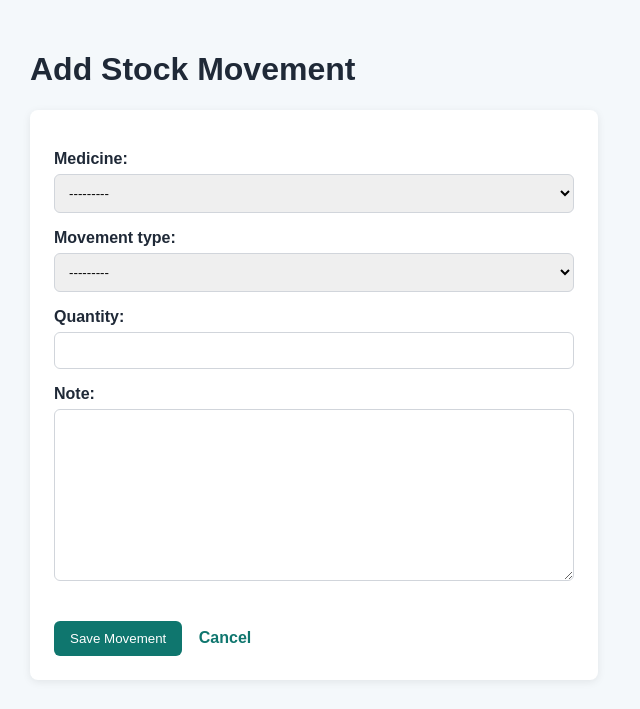
After one commit to vfb-dev/medistock, a Django app: page /movements/add/ in a window 1280 px wide. The commit adds this page. Shown: the top 709 px of the page, without its empty margins (0-640 px from the left). Run offline with Django 5.2, Linux system fonts and the light colour scheme; data that the repository does not hold is empty.

Commit message:
add movements

```diff
--- a/inventory/forms.py
+++ b/inventory/forms.py
@@ -1,6 +1,6 @@
 from django import forms
 
-from .models import Medicine, Supplier, StockBatch
+from .models import Medicine, Supplier, StockBatch, StockMovement
 
 
 class MedicineForm(forms.ModelForm):
@@ -38,3 +38,13 @@ class StockBatchForm(forms.ModelForm):
         widgets = {
             'expiry_date': forms.DateInput(attrs={'type': 'date'}),
         }
+
+class StockMovementForm(forms.ModelForm):
+    class Meta:
+        model = StockMovement
+        fields = [
+            'medicine',
+            'movement_type',
+            'quantity',
+            'note',
+        ]
--- a/inventory/urls.py
+++ b/inventory/urls.py
@@ -18,4 +18,5 @@ urlpatterns = [
     path('batches/<int:pk>/edit/', views.batch_update, name='batch_update'),
     path('batches/<int:pk>/delete/', views.batch_delete, name='batch_delete'),
     path('movements/', views.movement_list, name='movement_list'),
+    path('movements/add/', views.movement_create, name='movement_create'),
 ]
--- a/inventory/views.py
+++ b/inventory/views.py
@@ -5,7 +5,7 @@ from django.utils import timezone
 from django.db.models import F, Q
 
 from .models import Medicine, Supplier, StockBatch, StockMovement
-from .forms import MedicineForm, SupplierForm, StockBatchForm
+from .forms import MedicineForm, SupplierForm, StockBatchForm, StockMovementForm
 
 def dashboard(request):
     today = timezone.now().date()
@@ -226,3 +226,21 @@ def movement_list(request):
     }
 
     return render(request, 'inventory/movement_list.html', context)
+
+def movement_create(request):
+    if request.method == 'POST':
+        form = StockMovementForm(request.POST)
+
+        if form.is_valid():
+            movement = form.save(commit=False)
+            movement.created_by = request.user
+            movement.save()
+            return redirect('movement_list')
+    else:
+        form = StockMovementForm()
+
+    context = {
+        'form': form,
+    }
+
+    return render(request, 'inventory/movement_form.html', context)
--- /dev/null
+++ b/templates/inventory/movement_form.html
@@ -0,0 +1,73 @@
+<!DOCTYPE html>
+<html>
+<head>
+    <title>Add Stock Movement - MediStock</title>
+    <style>
+        body {
+            font-family: Arial, sans-serif;
+            background: #f4f8fb;
+            margin: 0;
+            padding: 30px;
+            color: #1f2937;
+        }
+
+        .form-box {
+            background: white;
+            padding: 24px;
+            border-radius: 8px;
+            max-width: 520px;
+            box-shadow: 0 2px 8px rgba(0,0,0,0.08);
+        }
+
+        label {
+            display: block;
+            font-weight: bold;
+            margin-top: 14px;
+            margin-bottom: 6px;
+        }
+
+        input, select, textarea {
+            width: 100%;
+            padding: 10px;
+            border: 1px solid #d1d5db;
+            border-radius: 6px;
+            box-sizing: border-box;
+        }
+
+        button {
+            margin-top: 20px;
+            padding: 10px 16px;
+            background: #0f766e;
+            color: white;
+            border: none;
+            border-radius: 6px;
+            cursor: pointer;
+        }
+
+        a {
+            color: #0f766e;
+            text-decoration: none;
+            font-weight: bold;
+            margin-left: 12px;
+        }
+
+        .errorlist {
+            color: #dc2626;
+        }
+    </style>
+</head>
+<body>
+    <h1>Add Stock Movement</h1>
+
+    <div class="form-box">
+        <form method="post">
+            {% csrf_token %}
+
+            {{ form.as_p }}
+
+            <button type="submit">Save Movement</button>
+            <a href="/movements/">Cancel</a>
+        </form>
+    </div>
+</body>
+</html>
--- a/templates/inventory/movement_list.html
+++ b/templates/inventory/movement_list.html
@@ -57,7 +57,11 @@
 <body>
     <div class="topbar">
         <h1>Stock Movements</h1>
-        <a href="/">Back to Dashboard</a>
+
+        <div>
+            <a href="/movements/add/">Add Movement</a>
+            <a href="/" style="margin-left: 16px;">Back to Dashboard</a>
+        </div>
     </div>
 
     <table>
```
